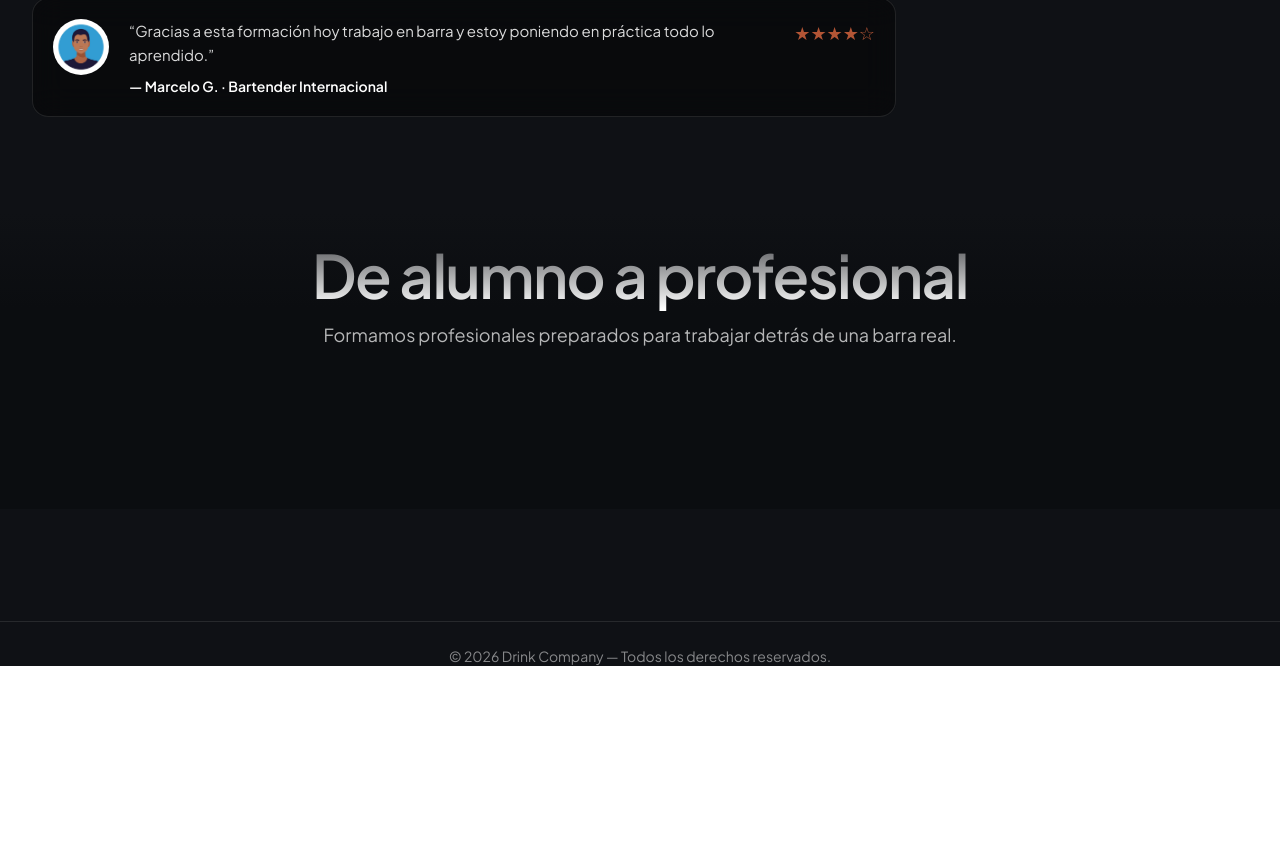
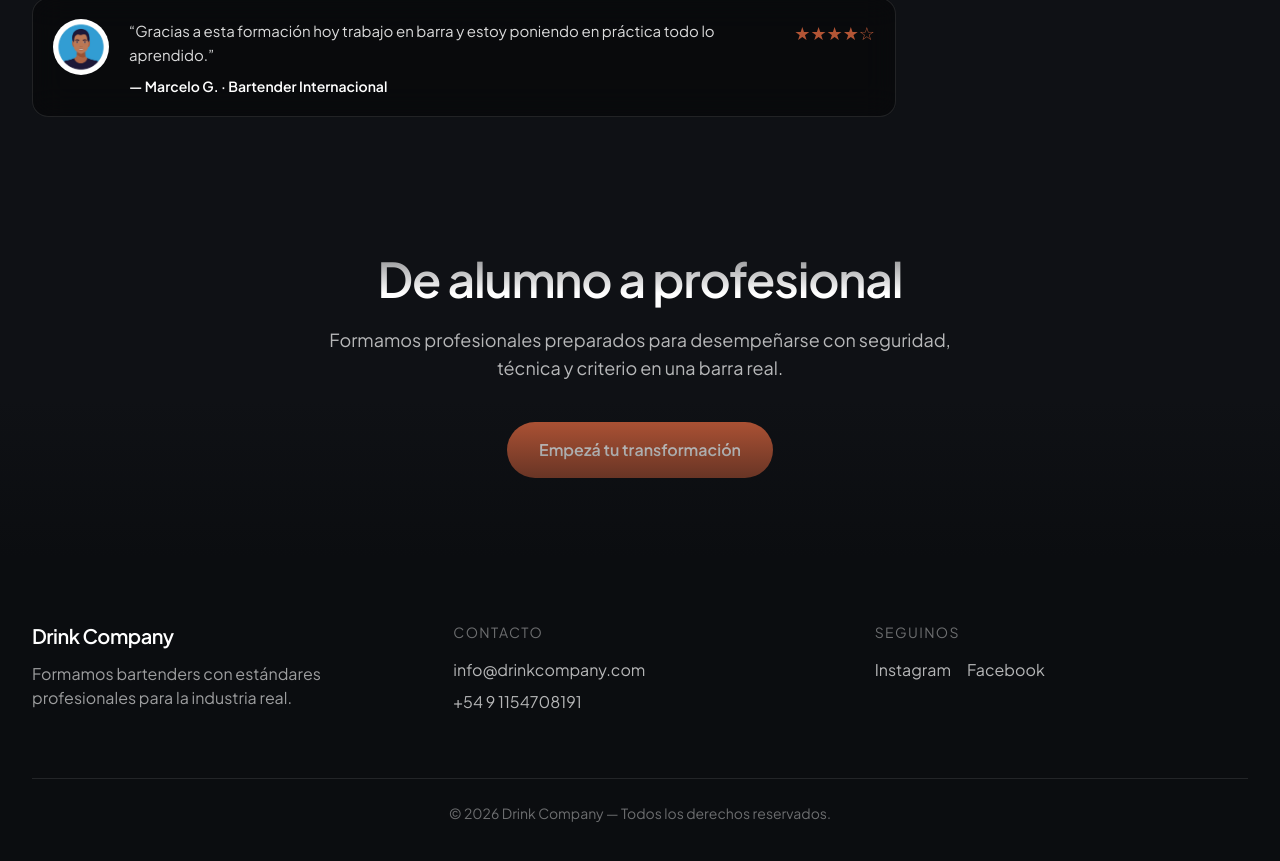
Before and after one commit to DaianaCardozo/Drink-Company, a React (Vite) app: page / in a window 1280 px wide. Shown: the part 1784-2645 px from the top of the page. Before the commit the page ends 2450 px from the top, so only its background shows below. Built offline with nearby package versions, Linux system fonts and the light colour scheme; the HTML template or start-up script is replaced by a standard one.

Commit message:
Creacion del footer con links integrados

```diff
--- a/src/App.tsx
+++ b/src/App.tsx
@@ -618,37 +618,110 @@ export default function App() {
 
             </div>
           </div>
+
         </section>
 
+       {/* PRE FOOTER — CIERRE EMOCIONAL */}
+<section className="relative pt-10 pb-20 bg-[#0F1115]">
 
-      {/* SECCIÓN TRANSFORMACIÓN */}
-<section className="relative pt-8 pb-24 bg-[#0B0D10]">
-  <div className="pointer-events-none absolute inset-x-0 top-0 h-24 bg-gradient-to-b from-[#0F1115] to-transparent" />
+  {/* puente suave DESDE la sección anterior */}
+  <div className="pointer-events-none absolute inset-x-0 top-0 h-20 bg-gradient-to-b from-[#0F1115] to-transparent" />
 
-        <div className="max-w-7xl mx-auto px-8">
-       {/* TITULO */}
-          <div className="text-center mb-16">
-          <h2 className="text-5xl md:text-6xl font-semibold tracking-tight">
+  {/* puente suave HACIA el footer */}
+  <div className="pointer-events-none absolute inset-x-0 bottom-0 h-40 bg-gradient-to-b from-transparent to-[#0B0D10]" />
+
+  <div className="max-w-4xl mx-auto px-8 text-center">
+    <h2 className="text-4xl md:text-5xl font-semibold tracking-tight text-white leading-[1.1]">
       De alumno a profesional
      </h2>
 
-      <p className="mt-4 text-white/70 text-lg">
-        Formamos profesionales preparados para trabajar detrás de una barra real.
+
+    <p className="mt-5 text-white/70 text-lg max-w-2xl mx-auto">
+      Formamos profesionales preparados para desempeñarse con seguridad,
+      técnica y criterio en una barra real.
     </p>
-              </div>
+
+    <a
+      href="https://wa.me/5491154708191"
+      target="_blank"
+      rel="noopener noreferrer"
+      className="inline-block mt-10 px-8 py-4 rounded-full bg-[#C65D3A] hover:bg-[#A84E30] text-white font-semibold transition-transform hover:scale-[1.03]"
+    >
+      Empezá tu transformación
+    </a>
   </div>
 </section>
 
-{/* Espacio */}
-<div className="h-16" />
-
           </main>
 
-      <footer aria-label="Pie de página">{/* después lo armamos */}
-        <div className="mt-12 pt-6 border-t border-white/10 text-center text-white/50 text-sm">
+
+
+      <footer className="bg-[#0B0D10]">
+
+        <div className="max-w-7xl mx-auto px-8 py-16">
+          <div className="grid md:grid-cols-3 gap-12 items-start">
+
+            {/* MARCA */}
+            <div>
+              <h3 className="text-xl font-semibold tracking-tight">
+                Drink Company
+              </h3>
+
+              <p className="mt-3 text-white/60 max-w-xs">
+                Formamos bartenders con estándares profesionales para la industria real.
+              </p>
+            </div>
+
+            {/* CONTACTO */}
+            <div>
+              <h4 className="text-sm uppercase tracking-widest text-white/40">
+                Contacto
+              </h4>
+
+              <ul className="mt-4 space-y-2 text-white/70">
+                <li>info@drinkcompany.com</li>
+                <li>+54 9 1154708191</li>
+              </ul>
+            </div>
+
+            {/* REDES */}
+            <div>
+              <h4 className="text-sm uppercase tracking-widest text-white/40">
+                Seguinos
+              </h4>
+
+              <div className="mt-4 flex gap-4">
+                <a
+  href="https://www.instagram.com/drink.company_barras/?hl=es-la"
+  target="_blank"
+  rel="noopener noreferrer"
+  className="text-white/70 hover:text-white transition-colors"
+>
+  Instagram
+</a>
+
+<a
+  href="https://www.facebook.com/ramiiroc07"
+  target="_blank"
+  rel="noopener noreferrer"
+  className="text-white/70 hover:text-white transition-colors"
+>
+  Facebook
+</a>
+
+              </div>
+            </div>
+
+          </div>
+
+          {/* LINEA INFERIOR */}
+          <div className="mt-16 pt-6 border-t border-white/10 text-center text-white/40 text-sm">
             © {new Date().getFullYear()} Drink Company — Todos los derechos reservados.
           </div>
+
+        </div>
       </footer>
+
     </div>
   );
 }
```
Lines whose indentation alone changed are shown as unchanged.
